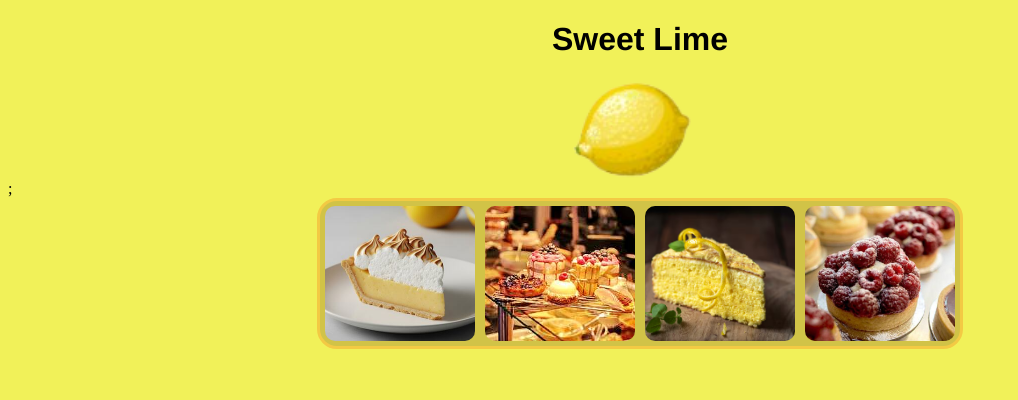
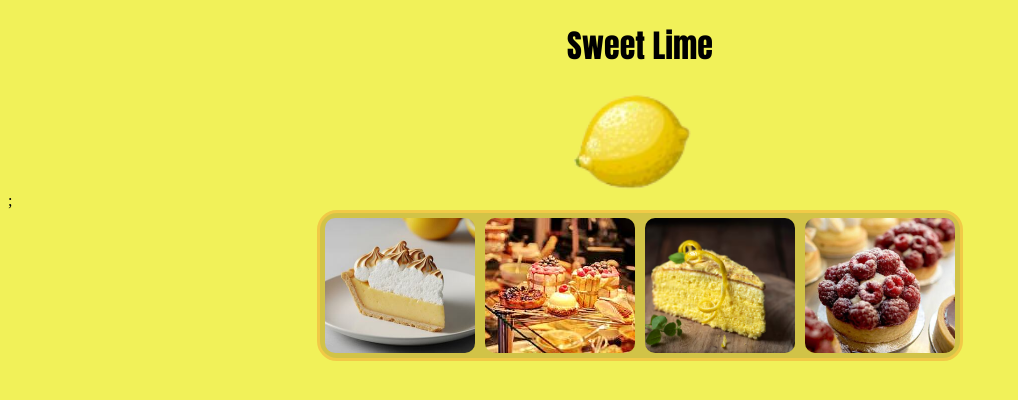
Before and after one commit to Niko001-bot/Panaderia, a plain HTML site: page Panaderia.html in a window 1280 px wide. Shown: the whole page, without its empty margins (0-1018 px from the left). Drawn offline with Linux system fonts and the light colour scheme.

Commit message:
Agrega estilos al título y menú

```diff
--- a/Panaderia.css
+++ b/Panaderia.css
@@ -3,7 +3,7 @@
 }
 
 #Titulo {
-    font-family: 'Franklin Gothic Medium', 'Arial Narrow', Arial, sans-serif;
+    font-family: Impact, Haettenschweiler, 'Arial Narrow Bold', sans-serif;
     text-align: center;
 }
 
@@ -16,7 +16,7 @@
     display: flex;
     gap: 10px;
     justify-self: center;
-    border: 3px solid rgb(243, 202, 68);
+    border: 3px solid rgb(241, 202, 71);
     border-radius: 20px;
     padding: 5px;
     background-color: #d1c347;
@@ -30,5 +30,5 @@
 }
 
 .LoQueHacemos:hover {
-    border: 5px black;
+    border: 6px black;
 }
```
